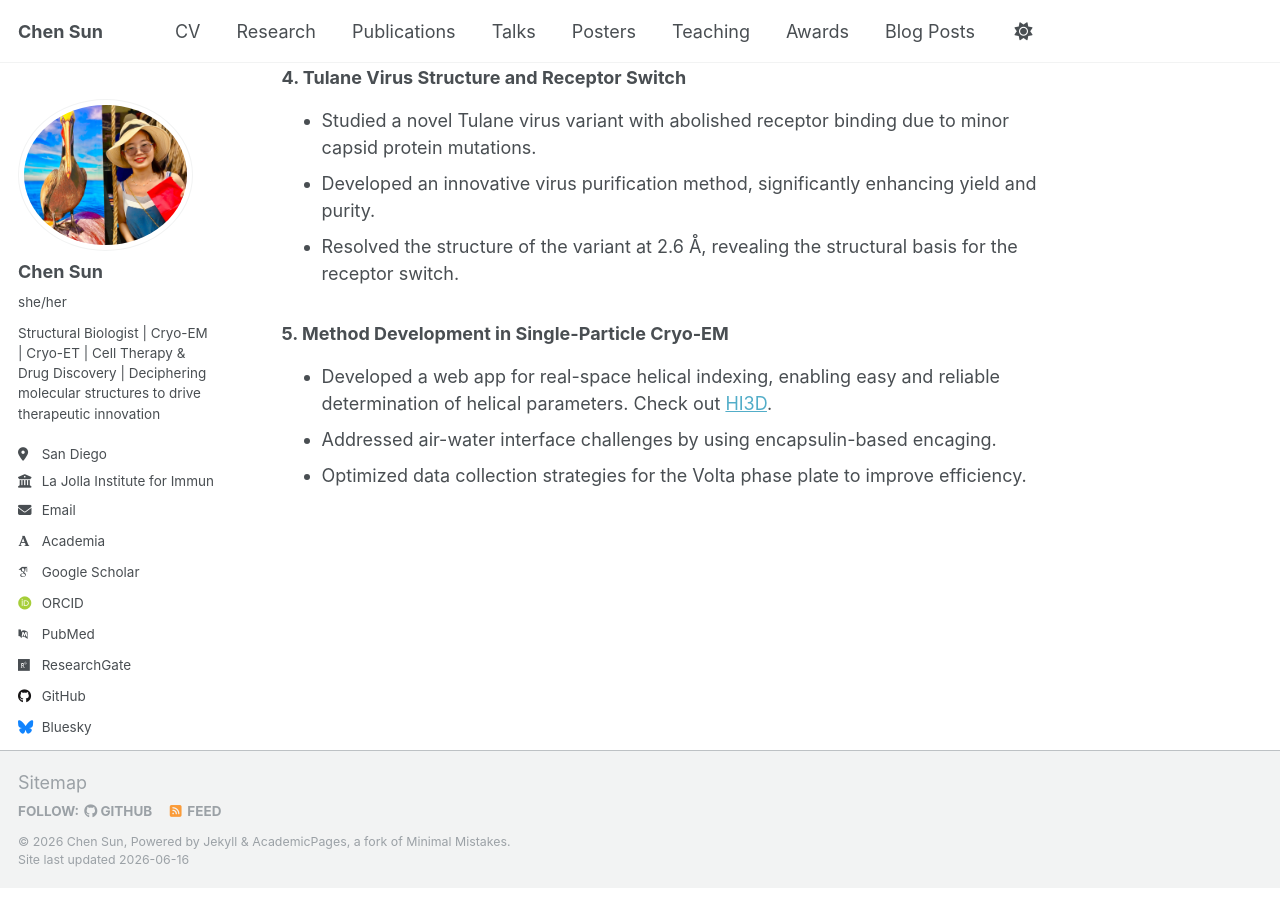
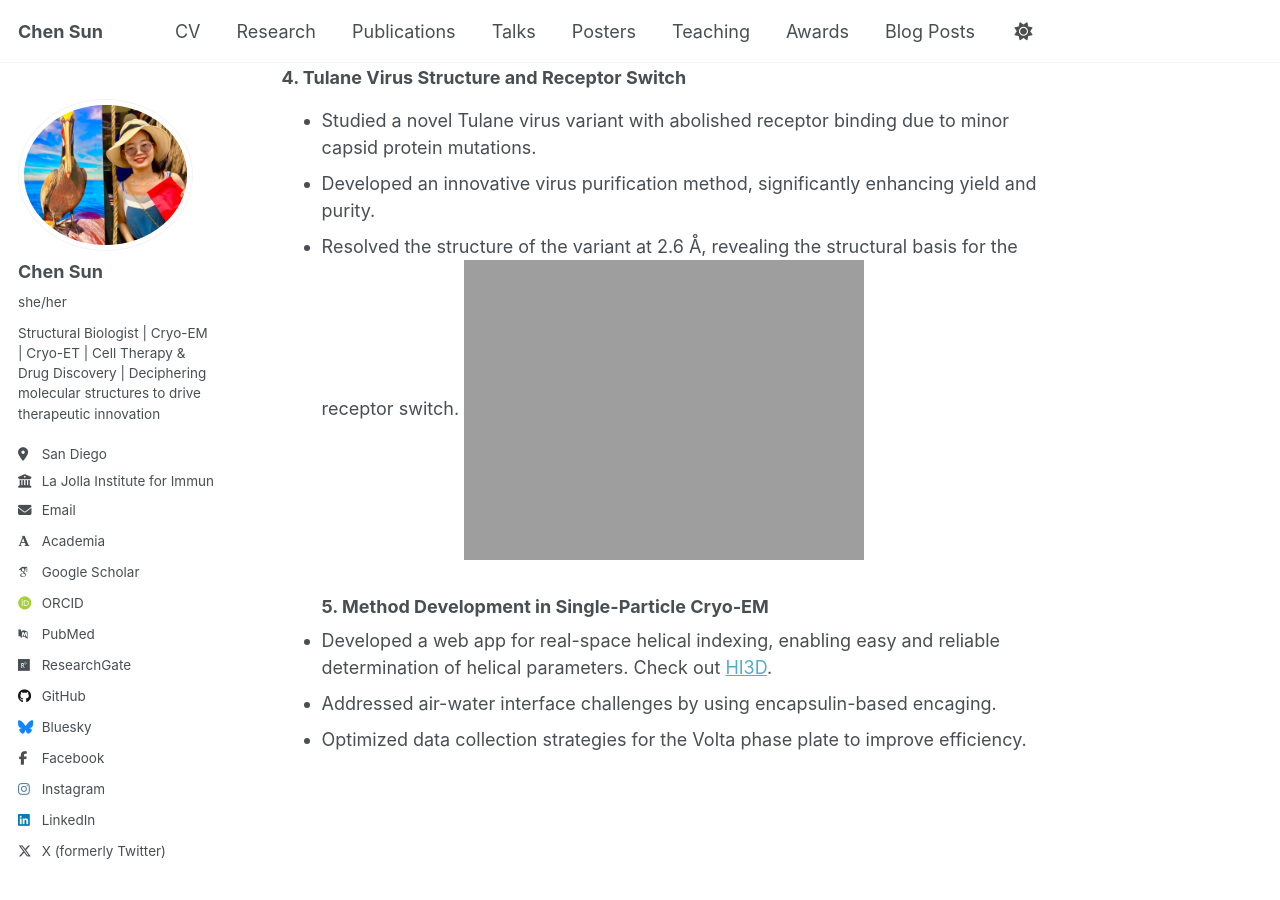
Before and after one commit to sun647/sun647.github.io, a Jekyll site: the page built from _pages/research.md, in a window 1280 px wide and 900 px high, scrolled down 3464 px. Built offline with Jekyll 4.4.1, drawn with Linux system fonts in a browser that asks for light colours; some web fonts are replaced; a script that is not in the unit is left out.

Commit message:
Add image of receptor switching model in research.md
Added an image model of receptor switching in Tulane virus to enhance the research documentation.

```diff
--- a/_pages/research.md
+++ b/_pages/research.md
@@ -63,7 +63,7 @@ author_profile: true
 - Studied a novel Tulane virus variant with abolished receptor binding due to minor capsid protein mutations.
 - Developed an innovative virus purification method, significantly enhancing yield and purity.
 - Resolved the structure of the variant at 2.6 Å, revealing the structural basis for the receptor switch.
-
+![Model of receptor switching in Tulane virus](../images/TVmutant(2).png)
 ### 5. Method Development in Single-Particle Cryo-EM
 - Developed a web app for real-space helical indexing, enabling easy and reliable determination of helical parameters. Check out [HI3D](https://helical-indexing-hi3d.streamlit.app/).
 - Addressed air-water interface challenges by using encapsulin-based encaging.
```
